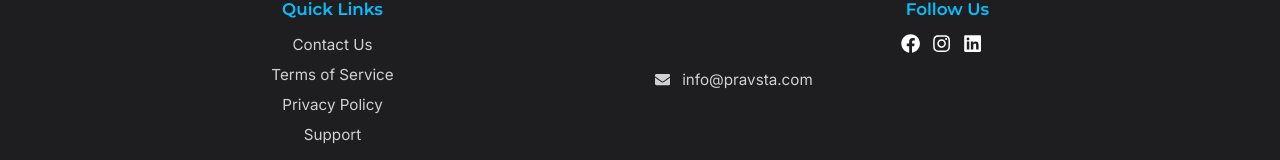
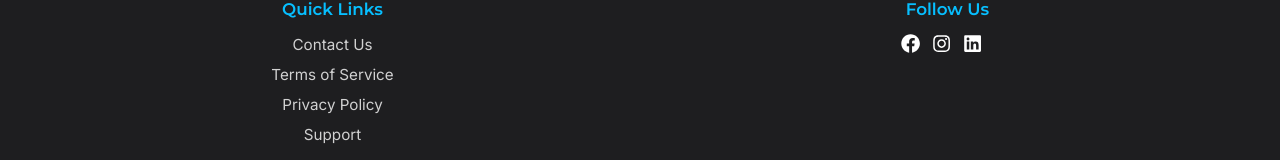
Before and after one commit to vinayaknaganuri7/pravsta, a React (Create React App) app: page / in a window 1280 px wide. Shown: the part 2721-2881 px from the top of the page. Built offline with nearby package versions, Linux system fonts and the light colour scheme.

Commit message:
footer bar chng

```diff
--- a/src/components/Footer.css
+++ b/src/components/Footer.css
@@ -65,6 +65,10 @@
 
 .footer-icons a:hover {
   color: #0FFFB2;
+}
+
+.email-contact{
+  margin-left: 246px;
 }
 
 /* === Centered Address Column === */
--- a/src/components/Footer.js
+++ b/src/components/Footer.js
@@ -1,5 +1,5 @@
 import React from 'react';
-import { FaFacebook, FaInstagram, FaLinkedin, FaEnvelope } from 'react-icons/fa';
+import { FaFacebook, FaInstagram, FaLinkedin } from 'react-icons/fa';
 import './Footer.css';
 
 const Footer = () => {
@@ -43,10 +43,6 @@ const Footer = () => {
             <a href="https://www.instagram.com" target="_blank" rel="noopener noreferrer"><FaInstagram /></a>
             <a href="https://www.linkedin.com/company/pravsta" target="_blank" rel="noopener noreferrer"><FaLinkedin /></a>
           </div>
-          <div className="email-contact">
-            <FaEnvelope style={{ marginRight: '8px' }} />
-            <a href="mailto:info@pravsta.com">info@pravsta.com</a>
-          </div>
         </div>
 
         <div className="footer-col address-col">
```
